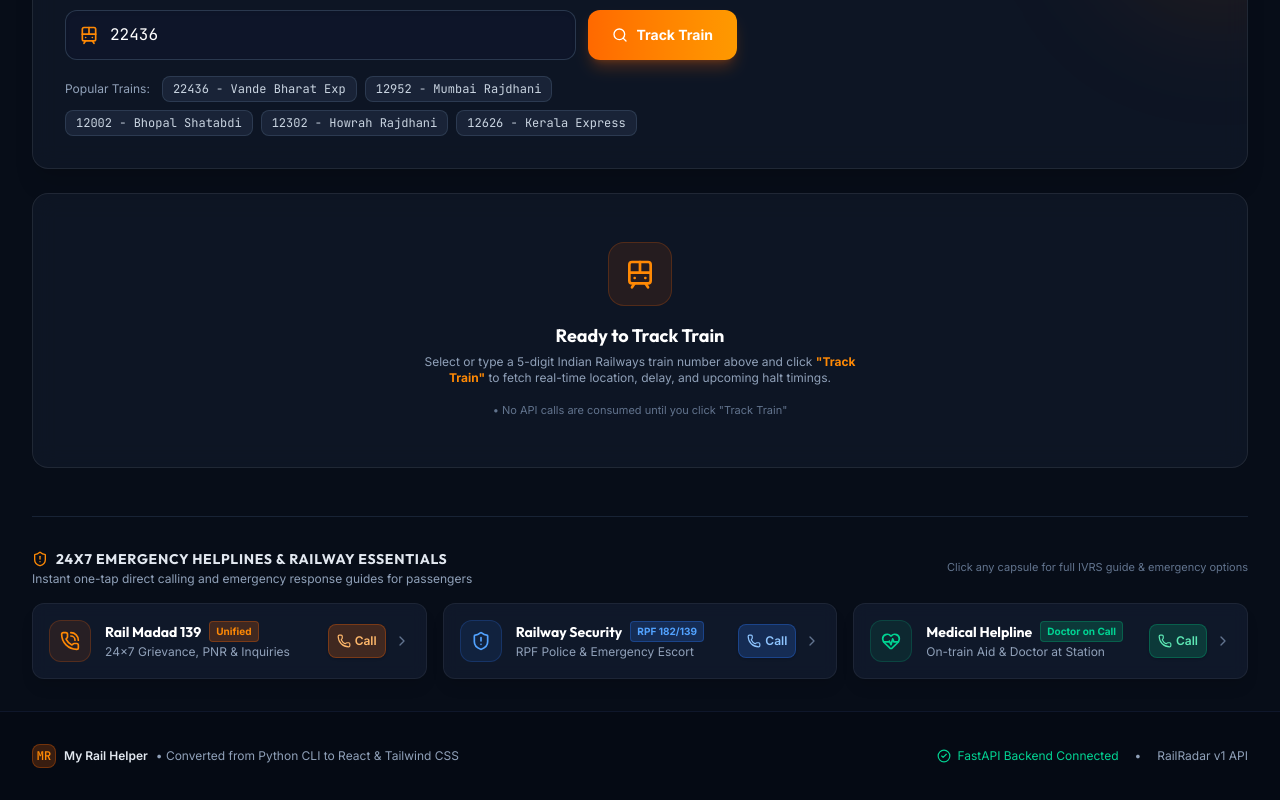
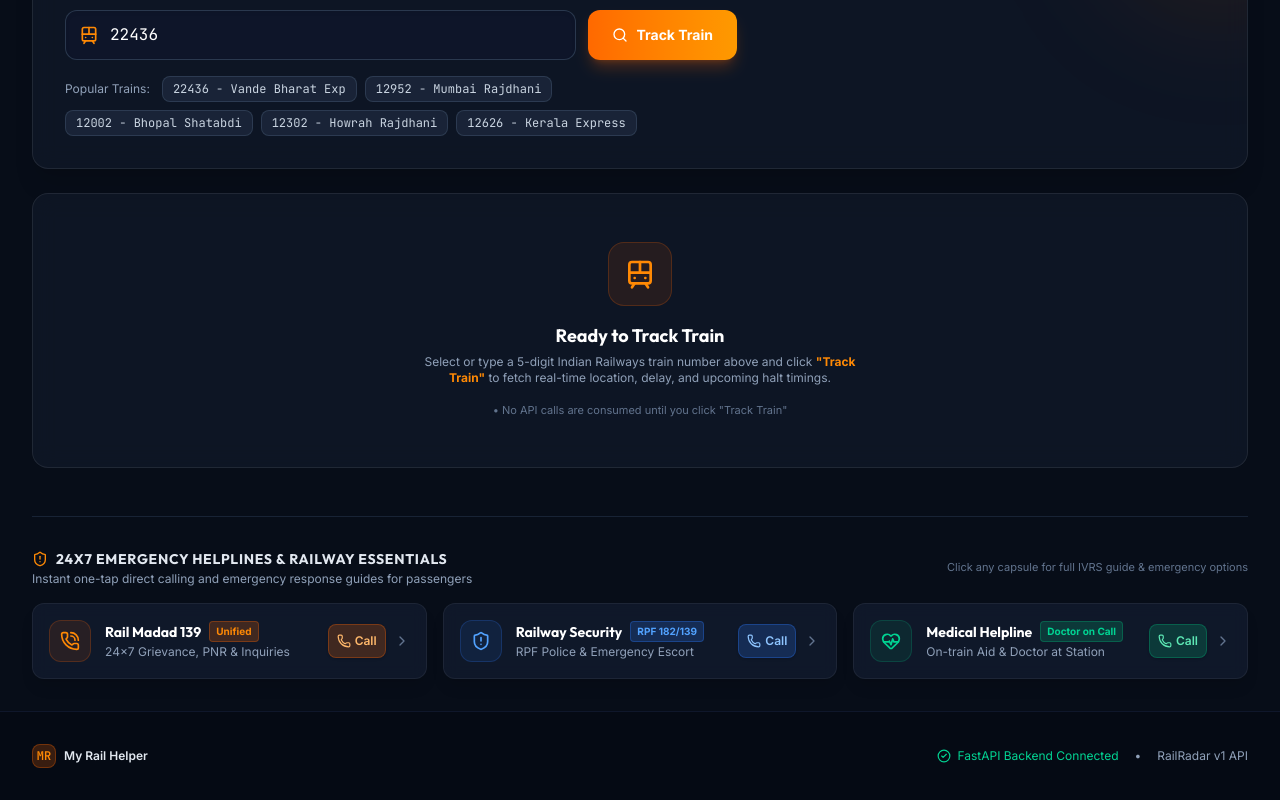
Before and after one commit to anubhavkumar009/Rail_helper, a React (Vite) app in the folder frontend/: page / in a window 1280 px wide. Shown: the part 273-1073 px from the top of the page. Built offline with nearby package versions, Linux system fonts and the light colour scheme; no server answers.

Commit message:
Update App.jsx

```diff
--- a/frontend/src/App.jsx
+++ b/frontend/src/App.jsx
@@ -284,7 +284,6 @@ export default function App() {
               MR
             </div>
             <span className="font-semibold text-slate-200">My Rail Helper</span>
-            <span>• Converted from Python CLI to React & Tailwind CSS</span>
           </div>
 
           <div className="flex items-center space-x-4">
```
